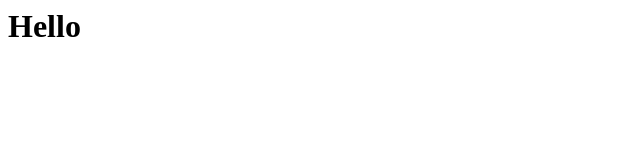
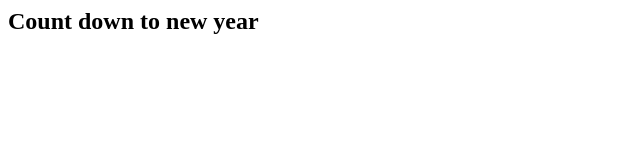
Before and after one commit to AwesomeDracula/Clock, a plain HTML site: page index.html in a window 1280 px wide. Shown: the whole page, without its empty margins (0-640 px from the left). Drawn offline with Linux system fonts and the light colour scheme.

Commit message:
Update HTML content

```diff
--- a/index.html
+++ b/index.html
@@ -1 +1,4 @@
-<h1>Hello</h1>
+<div>
+	<h2>Count down to new year</h2>
+	<div onload="myFunction()"></div>
+</div>
```
